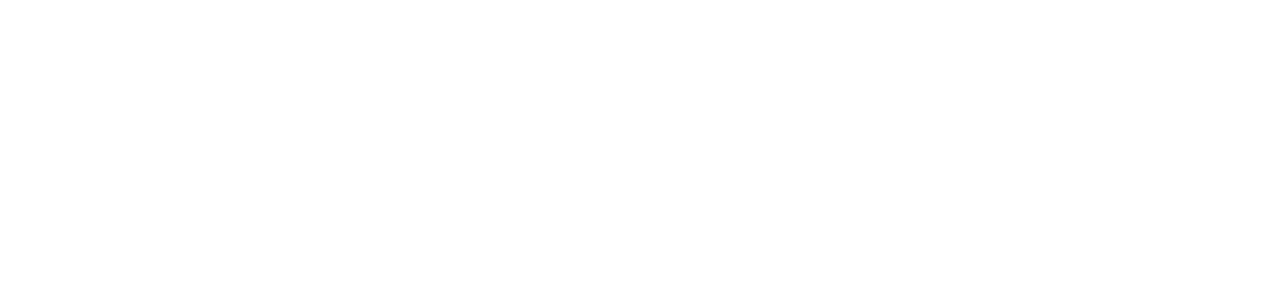
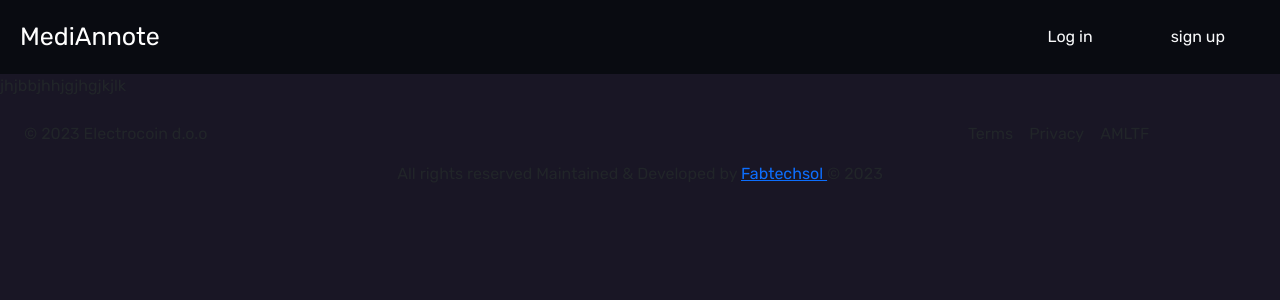
Before and after one commit to hasnat-fabtechsol/medi-annote, a React (Create React App) app: page / in a window 1280 px wide. Before the commit this address had no page. Shown: the top 300 px of the page. Built offline with nearby package versions, Linux system fonts and the light colour scheme.

Commit message:
frist commit

```diff
--- a/src/App.css
+++ b/src/App.css
@@ -1 +1,30 @@
-body{background-color:#191624;}
+/* usman css  */
+@import url('https://fonts.googleapis.com/css2?family=Inconsolata:wght@200;400;500;600;700&family=Rubik:ital,wght@0,300;0,400;0,500;0,700;1,300;1,600&display=swap');
+
+
+body {
+  font-family: 'Inconsolata', monospace !important;
+  font-family: 'Rubik', sans-serif !important;
+  overflow-x: hidden;
+  background-color: #191625 !important;
+}
+  .fs_14px {
+  font-size: 14px !important;
+  }
+  .fs_13px {
+  font-size: 13px !important;
+  }
+
+  .fs_10px {
+  font-size: 10px !important;
+  }
+  .fs_20px {
+  font-size: 20px !important;
+  }
+  .white_space {
+  white-space: nowrap;
+  }
+
+  .test {
+  border: 2px solid red !important;
+  }
--- a/src/App.js
+++ b/src/App.js
@@ -13,7 +13,7 @@
 
       <Route element={<Layout/>}>
 
-      <Route path="/r" element={<Testa/>}/>
+      <Route path="/" element={<Testa/>}/>
       </Route>
     </Routes>
    </Router>
--- a/src/index.css
+++ b/src/index.css
@@ -5,6 +5,7 @@
     sans-serif;
   -webkit-font-smoothing: antialiased;
   -moz-osx-font-smoothing: grayscale;
+
 }
 
 code {
--- a/src/index.js
+++ b/src/index.js
@@ -1,7 +1,7 @@
 import React from 'react';
 import ReactDOM from 'react-dom/client';
 import './index.css';
-// import './app.css';
+
 import App from './App';
 import 'bootstrap/dist/css/bootstrap.css';
 import 'bootstrap-icons/font/bootstrap-icons.css';
```
